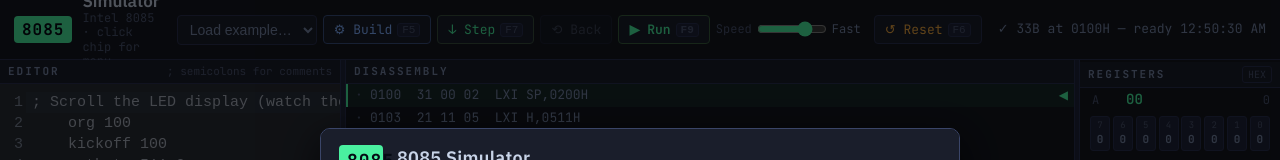
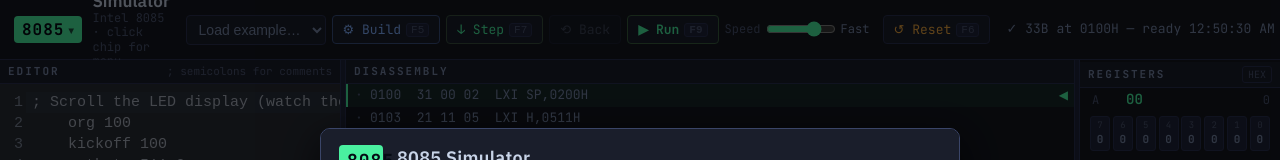
Before and after one commit to selfmodify/sim8085wasm, a React (Vite) app in the folder web/: page / in a window 1280 px wide. Shown: the top 160 px of the page. Built offline with nearby package versions, Linux system fonts and the light colour scheme; the HTML template or start-up script is replaced by a standard one.

Commit message:
add chevron to brand chip to signal dropdown

```diff
--- a/web/src/App.css
+++ b/web/src/App.css
@@ -70,8 +70,10 @@ body {
 .bmenu-trigger {
   border: none; cursor: pointer;
   transition: opacity .15s;
+  display: flex; align-items: center; gap: 4px;
 }
 .bmenu-trigger:hover { opacity: .85 }
+.bmenu-trigger .brand-chevron { font-size: 10px; opacity: .7; margin-top: 1px }
 .bmenu-dropdown {
   position: absolute;
   top: calc(100% + 6px);
--- a/web/src/App.jsx
+++ b/web/src/App.jsx
@@ -988,8 +988,8 @@ function BrandMenu({ onShowWelcome }) {
   return (
     <div className="bmenu-wrap" ref={wrapRef}>
       <button className="brand-chip bmenu-trigger" onClick={() => setOpen(o => !o)} title="About">
-        8085
-      </button>
+        8085 <span className="brand-chevron">▾</span>
+</button>
       {open && (
         <div className="bmenu-dropdown">
           {item('📖  Welcome guide', onShowWelcome)}
```
